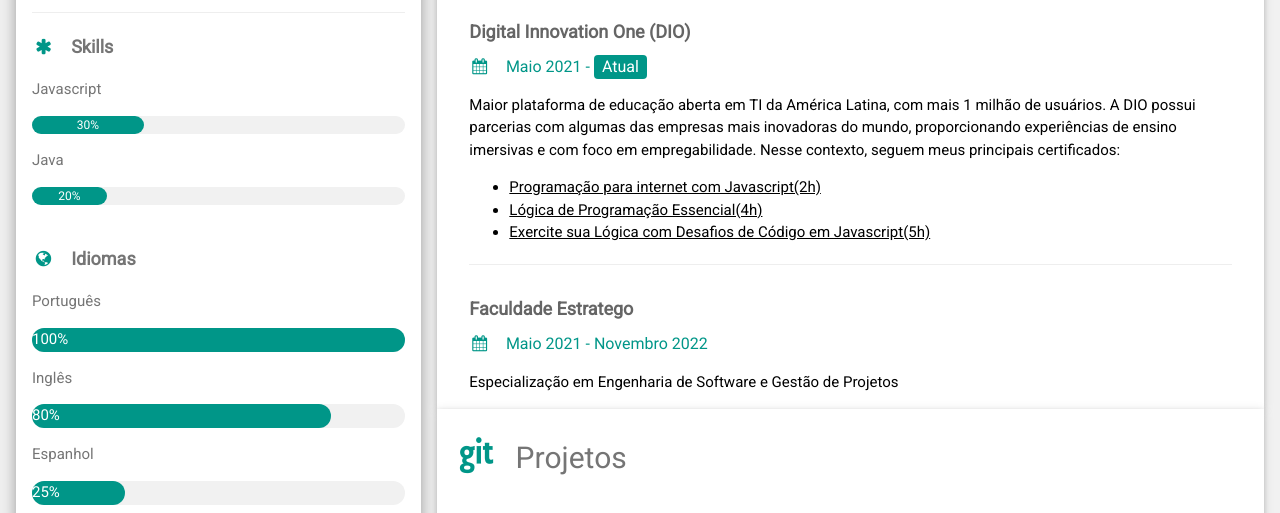
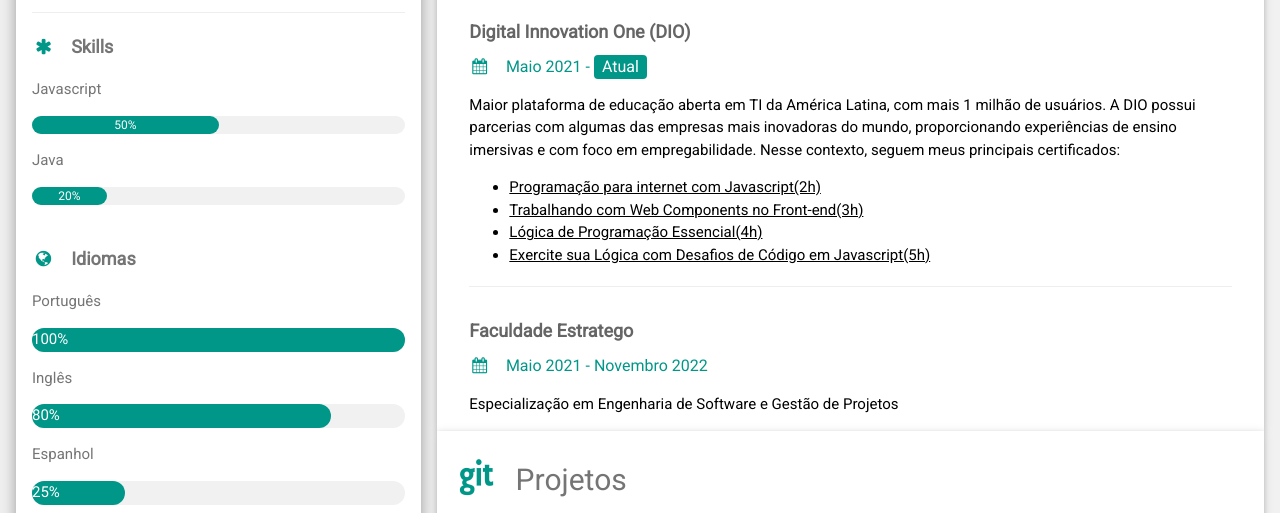
Before and after one commit to robsoniick/Resume, a plain HTML site: page index.html in a window 1280 px wide. Shown: the part 284-797 px from the top of the page. Drawn offline with nearby package versions, Linux system fonts and the light colour scheme.

Commit message:
Inclusão de Cerfiticado DIO

```diff
--- a/index.html
+++ b/index.html
@@ -45,7 +45,7 @@
               </p>
               <p>Javascript</p>
               <div class="w3-light-grey w3-round-xlarge w3-small">
-                <div class="w3-container w3-center w3-round-xlarge w3-teal" style="width:30%">30%</div>
+                <div class="w3-container w3-center w3-round-xlarge w3-teal" style="width:50%">50%</div>
               </div>
               <p>Java</p>
               <div class="w3-light-grey w3-round-xlarge w3-small">
@@ -122,6 +122,7 @@
               </p>
               <ul>
                 <li><a href="https://www.dio.me/certificate/41EC0C29" target="_blank">Programação para internet com Javascript(2h)</a></li>
+                <li><a href="https://www.dio.me/certificate/2D6A9A06" target="_blank">Trabalhando com Web Components no Front-end(3h)</a></li>
                 <li><a href="https://www.dio.me/certificate/50C3CF24" target="_blank">Lógica de Programação Essencial(4h)</a></li>
                 <li><a href="https://www.dio.me/certificate/610EF7D9" target="_blank">Exercite sua Lógica com Desafios de Código em Javascript(5h)</a></li>
               </ul>
```
